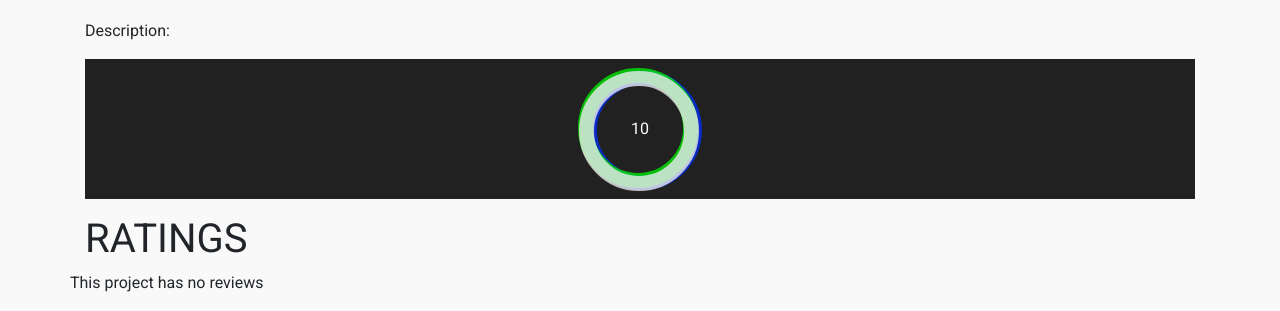
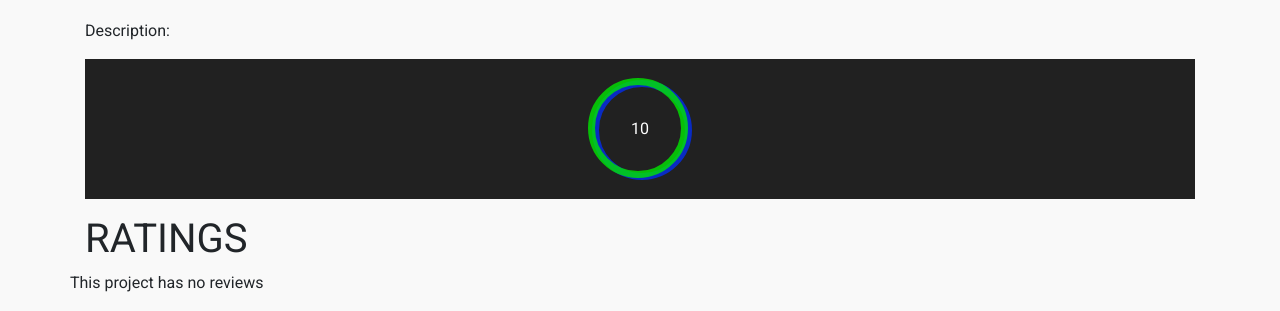
Before and after one commit to TonyKioko/Awwards, a Django app: template app/templates/project_details.html in a window 1280 px wide. Shown: the part 719-1030 px from the top of the page. Run offline with Django 3.2, Linux system fonts and the light colour scheme; the template is opened without the code that fills it, so the values that code supplies are empty; some libraries are stand-ins or nearby versions.

Commit message:
fixed rating styling

```diff
--- a/app/templates/project_details.html
+++ b/app/templates/project_details.html
@@ -4,7 +4,7 @@
   background: #212121;
   display: flex;
   justify-content: center;
-  align-items: center;
+  /* align-items: center; */
   /* height: 100vh; */
 }
 
@@ -14,13 +14,15 @@
   align-items: center;
   height: 140px;
   position: relative;
-  width: 140px;
+  width: 400px;;
+
+  /* width: 140px; */
 }
 
 .motion-item {
-  height: 120px;
+  height: 100px;
   position: absolute;
-  width: 120px;
+  width: 100px;
 }
 
 /*----------------------------------------------
@@ -36,13 +38,13 @@
 }
 
 .one {
-  border: 15px solid #032EEB;
+  border: 7px solid #032EEB;
   animation-name: firstmotion;
   animation-duration: 4s;
 }
 
 .two {
-  border: 15px solid #00E500;
+  border: 7px solid #00E500;
   animation-name: firstmotion;
   animation-direction: alternate;
   animation-delay: .3s;
@@ -50,23 +52,23 @@
 }
 
 .three {
-  border: 15px solid #9C1300;
+  border: 7px solid #9C1300;
   animation-name: secondmotion;
   animation-duration: 4s;
 }
 
 .four {
-  border: 15px solid #EE3BEB;
+  border: 7px solid #EE3BEB;
   animation-name: secondmotion;
   animation-delay: .3s;
   animation-duration: 4s;
 }
 
-.five {
+/* .five {
   border: 15px solid #EBE800;
   animation-name: thirdmotion;
   animation-duration: 4s;
-}
+} */
 
 .six {
   animation-name: thirdmotion;
@@ -74,11 +76,11 @@
   animation-duration: 4s;
 }
 
-.seven {
+/* .seven {
   border: 15px solid #EBEBEB;
   animation-name: fourthmotion;
   animation-duration: 4s;
-}
+} */
 
 /*----------------------------------------------
 ------------------------------------------------
@@ -300,7 +302,7 @@
     <!-- <div class="motion-item circle three"></div> -->
     <!-- <div class="motion-item circle four"></div> -->
     <h style="color:white;">{{project.avg_design |floatformat}}</h>
-    <!-- <div class="motion-item circle five"></div> -->
+    <div class="motion-item circle five"></div>
     <!-- <div class="motion-item circle six"></div> -->
     <div class="motion-item circle seven"></div>
 
@@ -308,17 +310,17 @@
 
       </div>
       <!-- {{project.avg_usability |floatformat}} -->
-      <div class="col-md-2"></div>
+      <!-- <div class="col-md-2"></div> -->
 
       <div class="main-container">
   <div class="motion-container">
     <div class="motion-item circle one"></div>
     <div class="motion-item circle two"></div>
     <!-- <div class="motion-item circle three"></div> -->
-    <!-- <div class="motion-item circle four"></div> -->
+    <div class="motion-item circle four"></div>
     <h style="color:white;">{{project.avg_usability |floatformat}}</h>
     <!-- <div class="motion-item circle five"></div> -->
-    <!-- <div class="motion-item circle six"></div> -->
+    <div class="motion-item circle six"></div>
     <div class="motion-item circle seven"></div>
 
   </div><!-- End Motion Container -->
@@ -351,7 +353,7 @@
 
     {% for review in reviews %}
     {% if project.id == review.project.id %}
-  <b>{{review.user.username}}</b>
+  <b>{{review.user.username}}</b> <br>
 
     {{review.design}}
     {{review.usability}}
```
